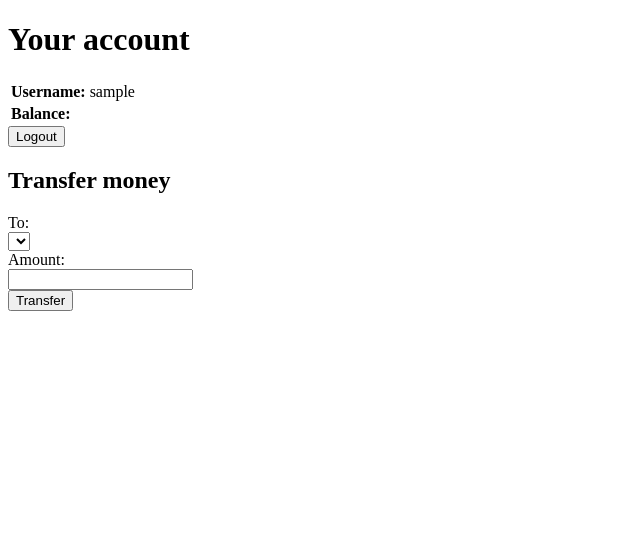
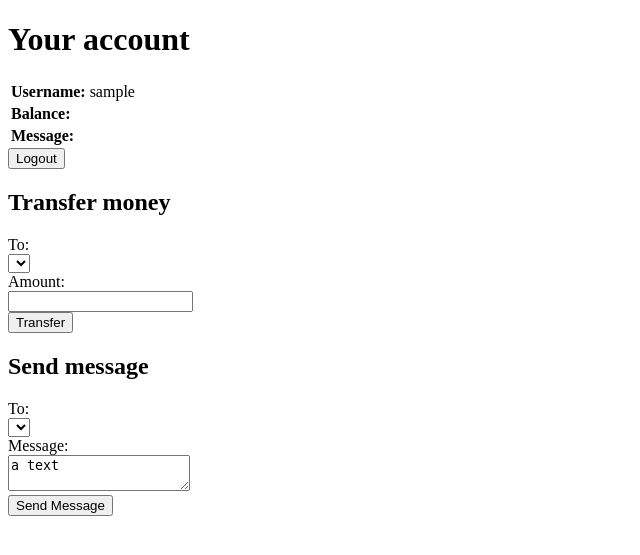
Before and after one commit to halides/titupe2021, a Django app: page / in a window 1280 px wide. Shown: the top 555 px of the page, without its empty margins (0-640 px from the left). Run offline with Django 3.2, Linux system fonts and the light colour scheme; the visitor is signed in with stand-in values (Sample User, id 1); lists and menus that the app fills with data are empty.

Commit message:
add an sql-injection

```diff
--- a/src/pages/models.py
+++ b/src/pages/models.py
@@ -7,3 +7,4 @@
 class Account(models.Model):
 	user = models.OneToOneField(User, on_delete=models.CASCADE)
 	balance = models.IntegerField()
+	message = models.TextField(null=True)
--- a/src/pages/templates/pages/index.html
+++ b/src/pages/templates/pages/index.html
@@ -13,6 +13,8 @@
 		<th style="text-align:left">Username: <td>{{user.username}}
 		<tr>
 		<th style="text-align:left">Balance:  <td>{{user.account.balance}}
+		<tr>
+		<th style="text-align:left">Message:  <td>{{user.account.message}}
 		</table>
 
 
@@ -31,11 +33,25 @@
             </select><br/>
 
             <span>Amount:</span><br/>
-            <input type="number" name="amount"/><br/>
+            <input type="text" name="amount"/><br/>
 
             <input type="submit" value="Transfer"/>
         </form>
-    </body>
+
+        <h2>Send message</h2>
+
+        <form id='message' action='message/' method="POST">             <span>To:</span><br/>
+            <select name="to">
+			{% for account in accounts %}
+                <option value="{{account.user.username}}">{{account.user.username}}</option>
+			{% endfor %}
+            </select><br/>
+
+            <span>Message:</span><br/>
+            <textarea name="message"/>a text</textarea><br/>
+
+            <input type="submit" value="Send Message"/>
+        </form>    </body>
 
 
     </body>
--- a/src/pages/urls.py
+++ b/src/pages/urls.py
@@ -1,8 +1,9 @@
 from django.urls import path
 
-from .views import homePageView, transferView
+from .views import homePageView, transferView, messageView
 
 urlpatterns = [
     path('', homePageView, name='home'),
     path('transfer/', transferView, name='transfer'),
+    path('message/', messageView, name='message'),
 ]
--- a/src/pages/views.py
+++ b/src/pages/views.py
@@ -14,7 +14,25 @@
 	if request.method == 'GET':
 		to = User.objects.get(username=request.GET.get('to'))
 		amount = int(request.GET.get('amount'))
+		request.user.account.balance -= amount
+		to.account.balance += amount
 
+		request.user.account.save()
+		to.account.save()
+
+	return redirect('/')
+
+
+@login_required
+@csrf_exempt
+def messageView(request):
+
+	if request.method == 'POST':
+		from django.db import connection, transaction
+		cursor = connection.cursor()
+		message = request.POST.get('message')
+
+		cursor.executescript("UPDATE pages_account SET message ='%s' WHERE user_id = 4" % message)
 	return redirect('/')
 
 
```
Also changed, not shown: src/pages/migrations/0002_account_message.py (added).
